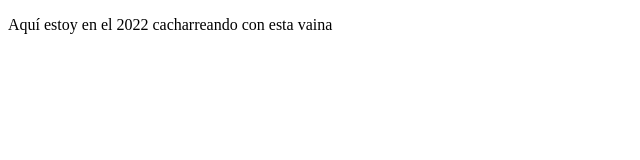
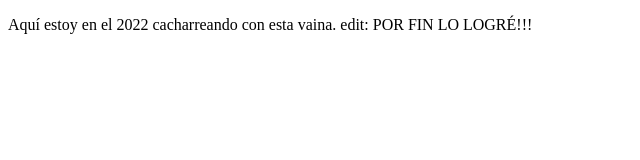
Before and after one commit to josedaniduran/proyectoDemoCursoPrework, a plain HTML site: page index.html in a window 1280 px wide. Shown: the whole page, without its empty margins (0-640 px from the left). Drawn offline with Linux system fonts and the light colour scheme.

Commit message:
primer push OK

```diff
--- a/index.html
+++ b/index.html
@@ -7,6 +7,8 @@
     <title>Hola mundo!</title>
 </head>
 <body>
-    <p>Aquí estoy en el 2022 cacharreando con esta vaina</p>
+    <p>Aquí estoy en el 2022 cacharreando con esta vaina.
+        edit: POR FIN LO LOGRÉ!!!
+    </p>
 </body>
 </html>
```
